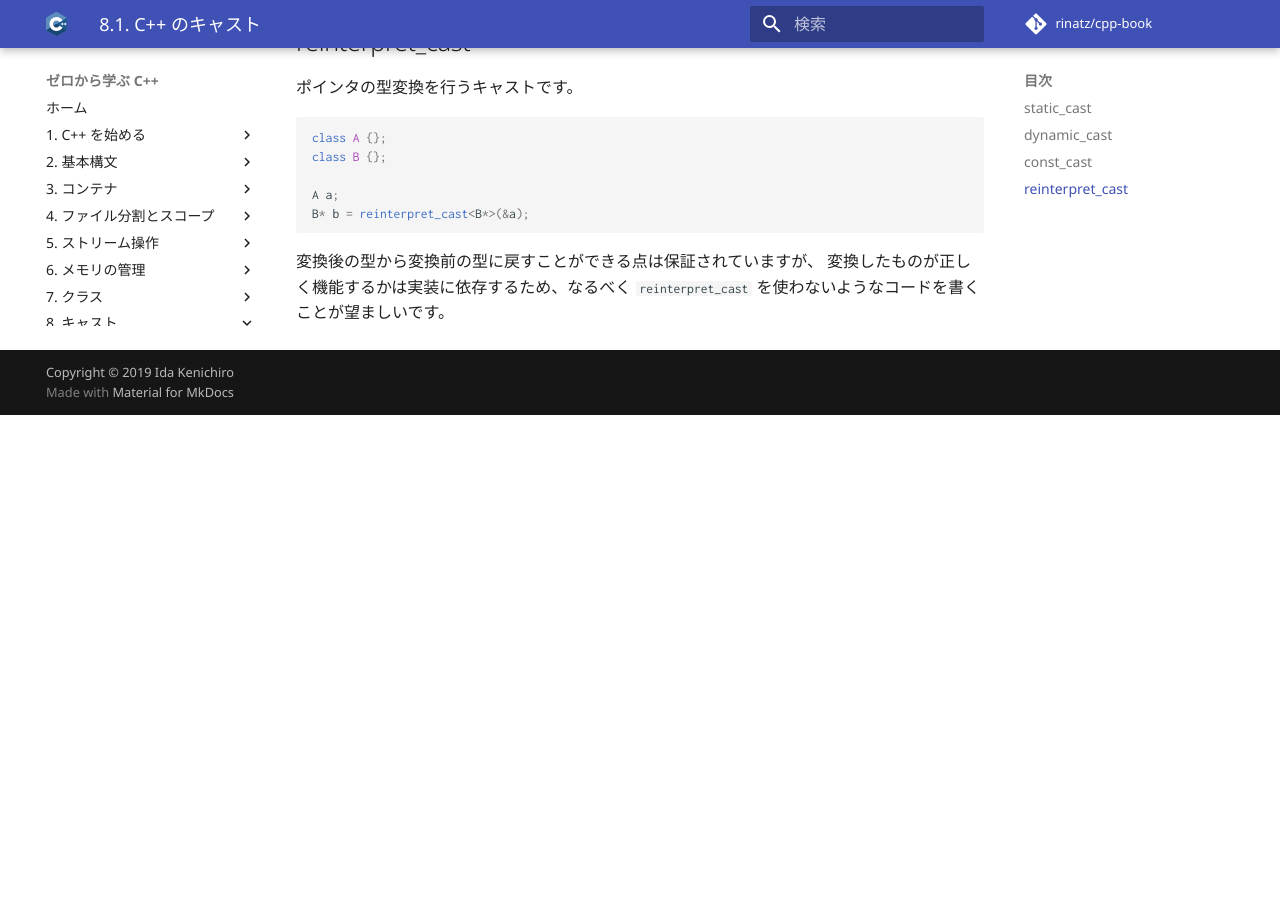
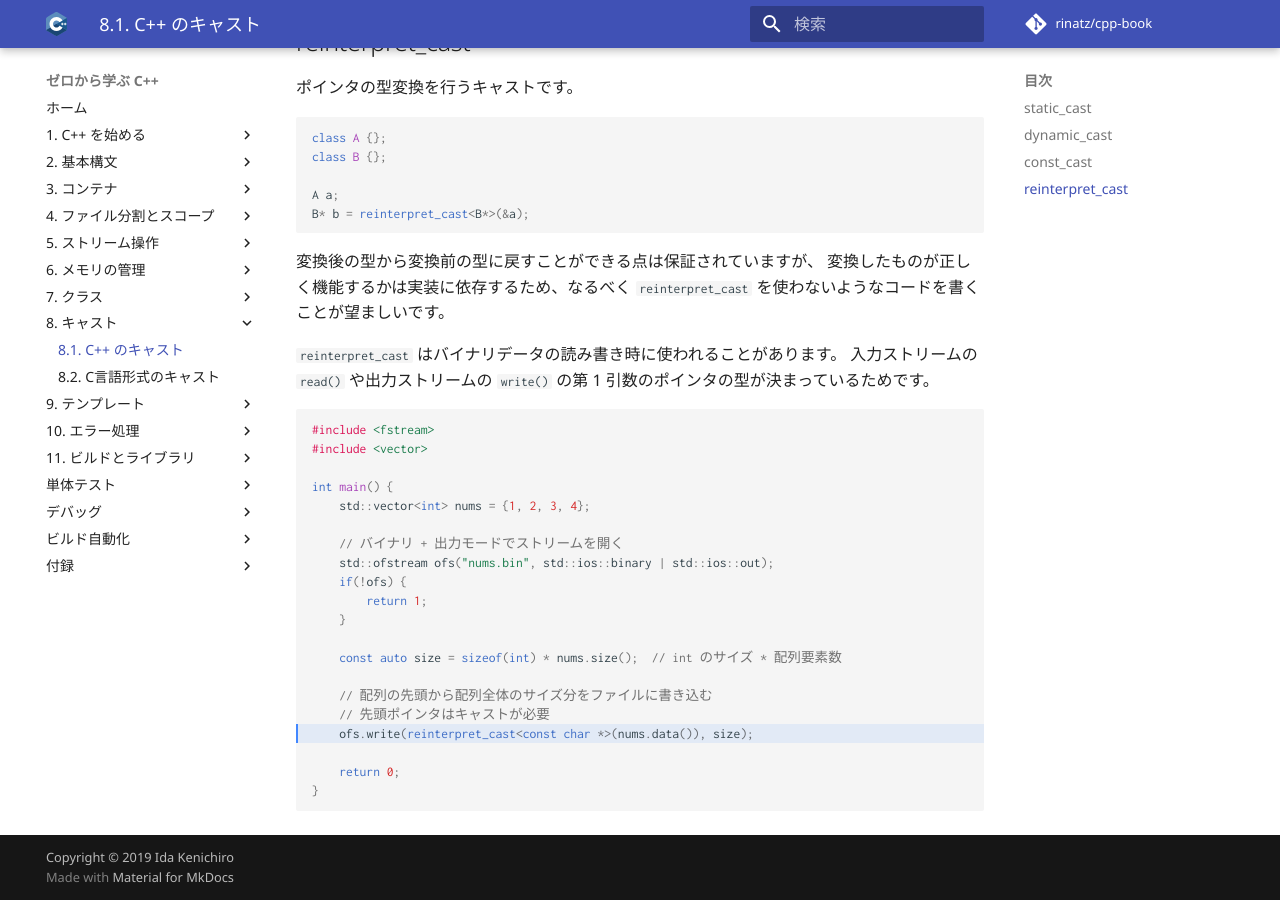
Before and after one commit to rinatz/cpp-book, an MkDocs documentation site: the page built from docs/ch08-01-cpp-casts.md, in a window 1280 px wide and 900 px high, scrolled down 1099 px. Built offline with MkDocs 1.6.1 and Material for MkDocs 9.7.7, drawn with Linux system fonts in a browser that asks for light colours; comment, search, counter and statistics services are not loaded; before the commit the page ends 1514 px from its top, so only the background shows below that.

Commit message:
Add example of usage for reinterpret_cast

````diff
--- a/docs/ch08-01-cpp-casts.md
+++ b/docs/ch08-01-cpp-casts.md
@@ -53,3 +53,29 @@ B* b = reinterpret_cast<B*>(&a);
 
 変換後の型から変換前の型に戻すことができる点は保証されていますが、
 変換したものが正しく機能するかは実装に依存するため、なるべく `reinterpret_cast` を使わないようなコードを書くことが望ましいです。
+
+`reinterpret_cast` はバイナリデータの読み書き時に使われることがあります。
+入力ストリームの `read()` や出力ストリームの `write()` の第 1 引数のポインタの型が決まっているためです。
+
+```cpp hl_lines="17"
+#include <fstream>
+#include <vector>
+
+int main() {
+    std::vector<int> nums = {1, 2, 3, 4};
+
+    // バイナリ + 出力モードでストリームを開く
+    std::ofstream ofs("nums.bin", std::ios::binary | std::ios::out);
+    if(!ofs) {
+        return 1;
+    }
+
+    const auto size = sizeof(int) * nums.size();  // int のサイズ * 配列要素数
+
+    // 配列の先頭から配列全体のサイズ分をファイルに書き込む
+    // 先頭ポインタはキャストが必要
+    ofs.write(reinterpret_cast<const char *>(nums.data()), size);
+
+    return 0;
+}
+```
````
